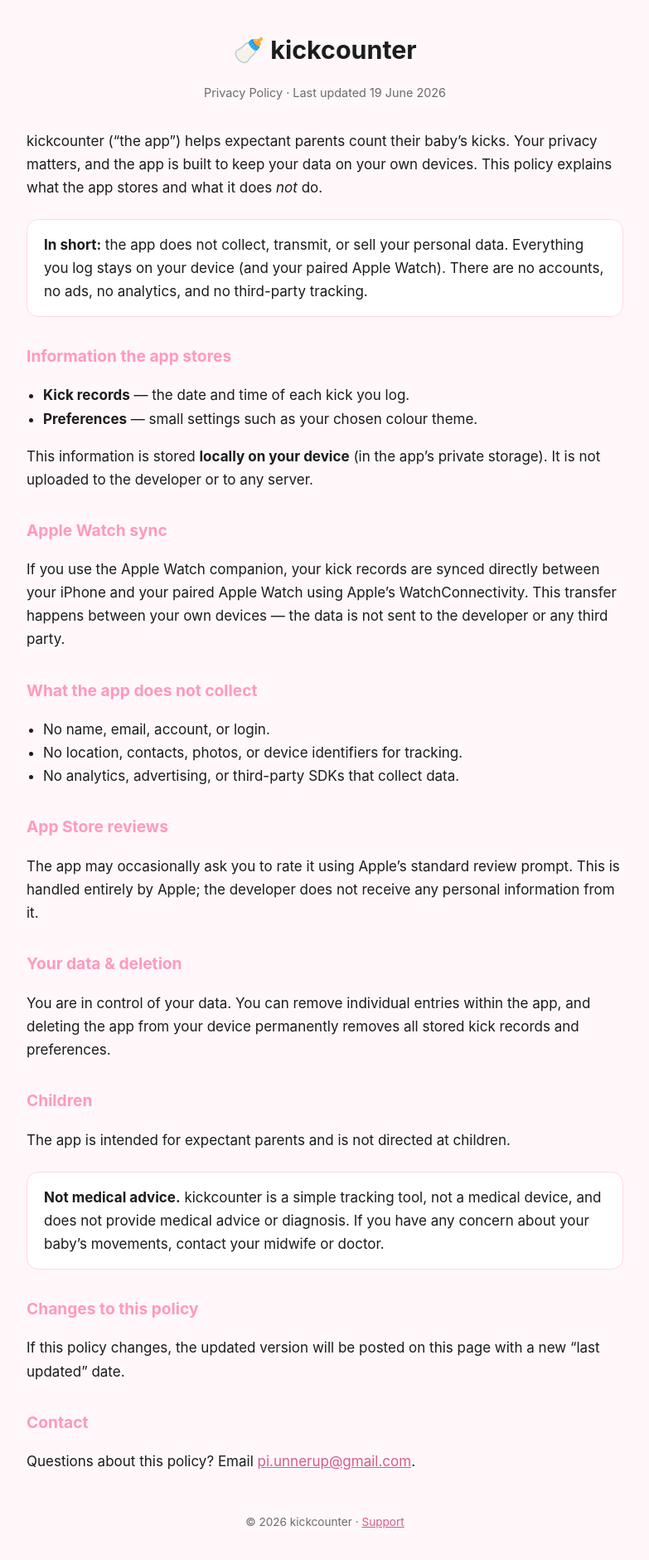
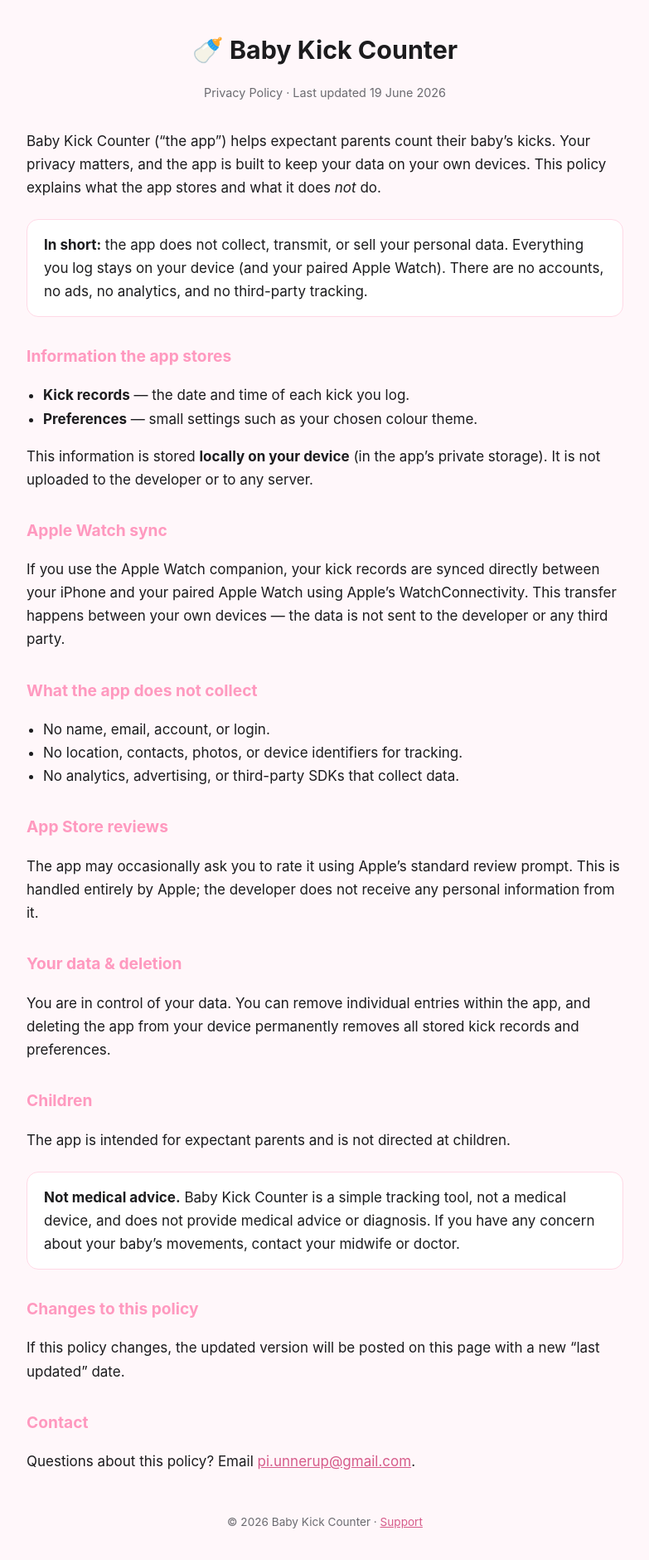
Before and after one commit to pi-unnerup/kickcounterprivacy, a plain HTML site: page index.html in a window 1280 px wide. Shown: the whole page at 83% size, without its empty margins (248-1031 px from the left). Drawn offline with Linux system fonts and the light colour scheme.

Commit message:
Update index.html

```diff
--- a/index.html
+++ b/index.html
@@ -3,7 +3,7 @@
 <head>
 <meta charset="utf-8">
 <meta name="viewport" content="width=device-width, initial-scale=1">
-<title>kickcounter — Privacy Policy</title>
+<title>Baby Kick Counter — Privacy Policy</title>
 <style>
   :root { --accent: #ff99bf; --ink: #1c1c1e; --muted: #6b6b70; --bg: #fff7fa; }
   * { box-sizing: border-box; }
@@ -29,12 +29,12 @@
 <body>
 <div class="wrap">
   <header>
-    <h1>🍼 kickcounter</h1>
+    <h1>🍼 Baby Kick Counter</h1>
     <p class="updated">Privacy Policy · Last updated 19 June 2026</p>
   </header>
 
   <p>
-    kickcounter (“the app”) helps expectant parents count their baby’s kicks. Your
+    Baby Kick Counter (“the app”) helps expectant parents count their baby’s kicks. Your
     privacy matters, and the app is built to keep your data on your own devices. This
     policy explains what the app stores and what it does <em>not</em> do.
   </p>
@@ -90,7 +90,7 @@
   </p>
 
   <div class="note">
-    <strong>Not medical advice.</strong> kickcounter is a simple tracking tool, not a
+    <strong>Not medical advice.</strong> Baby Kick Counter is a simple tracking tool, not a
     medical device, and does not provide medical advice or diagnosis. If you have any
     concern about your baby’s movements, contact your midwife or doctor.
   </div>
@@ -107,7 +107,7 @@
     <a href="mailto:pi.unnerup@gmail.com">pi.unnerup@gmail.com</a>.
   </p>
 
-  <footer>© 2026 kickcounter · <a href="support.html">Support</a></footer>
+  <footer>© 2026 Baby Kick Counter · <a href="support.html">Support</a></footer>
 </div>
 </body>
 </html>
```
